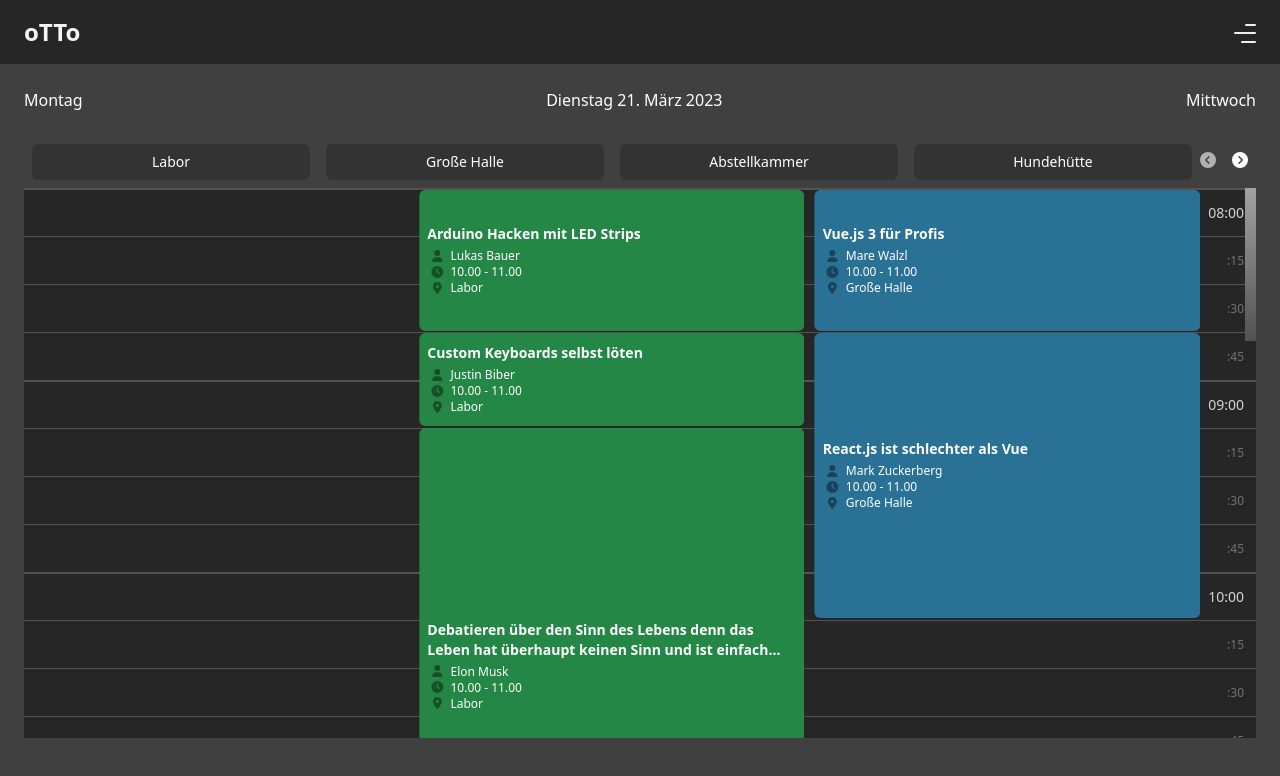
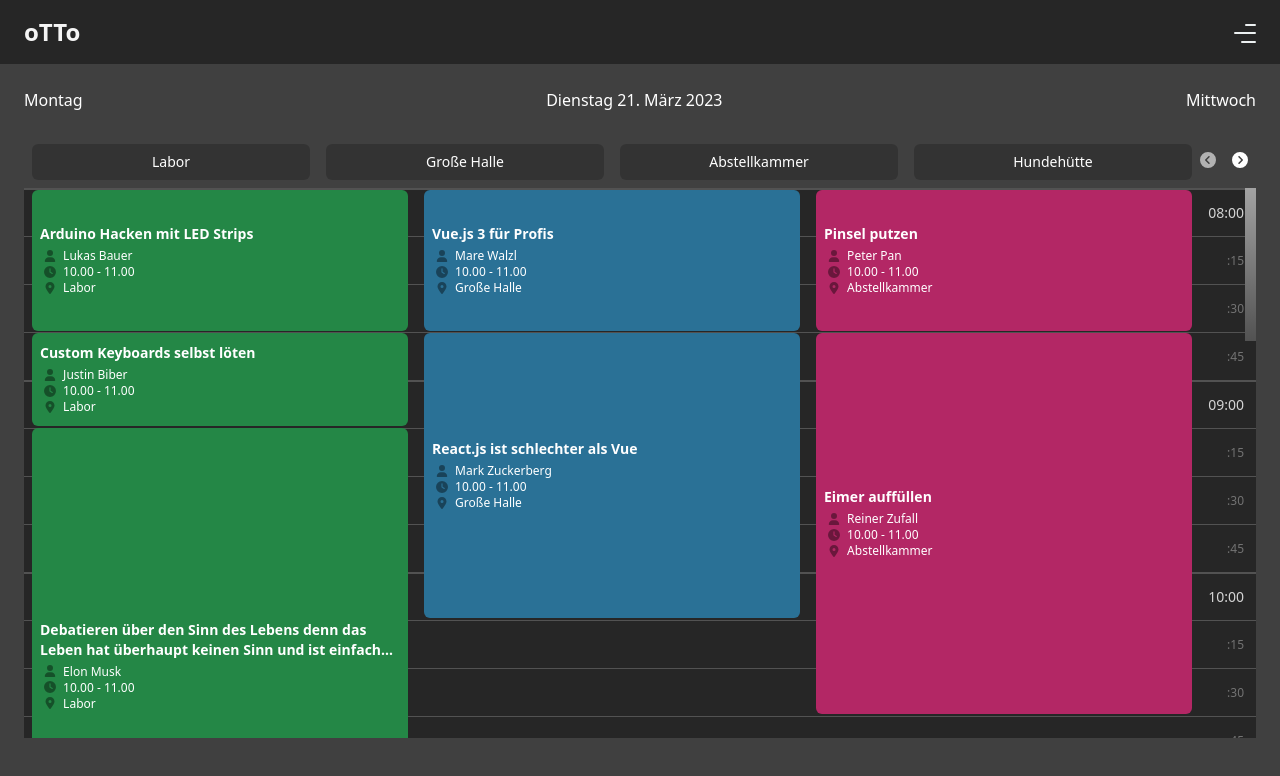
Before and after one commit to mayflower/oTTo, a Vue app in the folder packages/frontend/: page / in a window 1280 px wide. Shown: the top 776 px of the page. Built offline with nearby package versions, Linux system fonts and the light colour scheme.

Commit message:
style swiper component

```diff
--- a/packages/frontend/src/components/CarouselComponent.vue
+++ b/packages/frontend/src/components/CarouselComponent.vue
@@ -1,8 +1,6 @@
 <template>
   <swiper
     :slides-per-view="4"
-    :space-between="spaceBetween"
-    :centered-slides="true"
     :breakpoints="{
       768: {
         slidesPerView: 3
@@ -18,7 +16,6 @@
 <script setup lang="ts">
 import { Swiper } from 'swiper/vue'
 
-const spaceBetween = 10
 // const onProgress = (e: any) => {
 //   const [swiper, progress] = e.detail
 // }
--- a/packages/frontend/src/views/TimeTableView.vue
+++ b/packages/frontend/src/views/TimeTableView.vue
@@ -55,20 +55,20 @@
 
         <div class="absolute w-full flex pr-14 top-0">
           <CarouselComponent class=" w-full pr-14 top-0">
-            <swiper-slide v-for="roomIndex in roomDisplayedRange" :key="roomIndex">
-              <div class="relative">
+            <swiper-slide v-for="room in rooms" :key="room.name">
+              <div class="relative px-2 w-full h-full">
                 <TimetableSlotComponent
                   class="w-full bg-red-500 p-2 rounded-md mt-0.5"
                   :style="{
                     height: session.duration * 3 - 0.2 + 'rem',
                     top: session.start * 3 + 'rem',
-                    backgroundColor: rooms[roomIndex].color
+                    backgroundColor: room.color
                   }"
-                  v-for="session in rooms[roomIndex].sessions"
+                  v-for="session in room.sessions"
                   :key="session.name"
                   :title="session.name"
                   :host="session.host"
-                  :room="rooms[roomIndex].name"
+                  :room="room.name"
                   start="10.00"
                   end="11.00"
                 >
```
